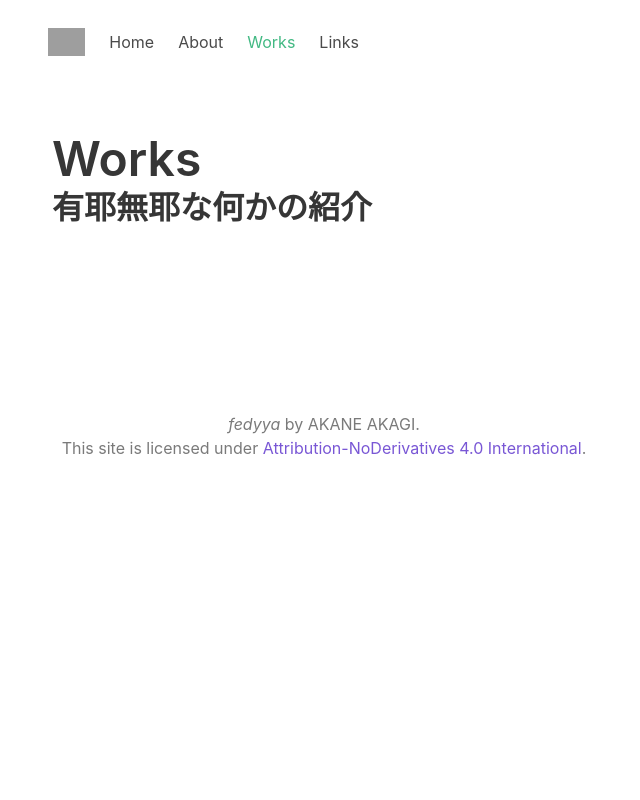
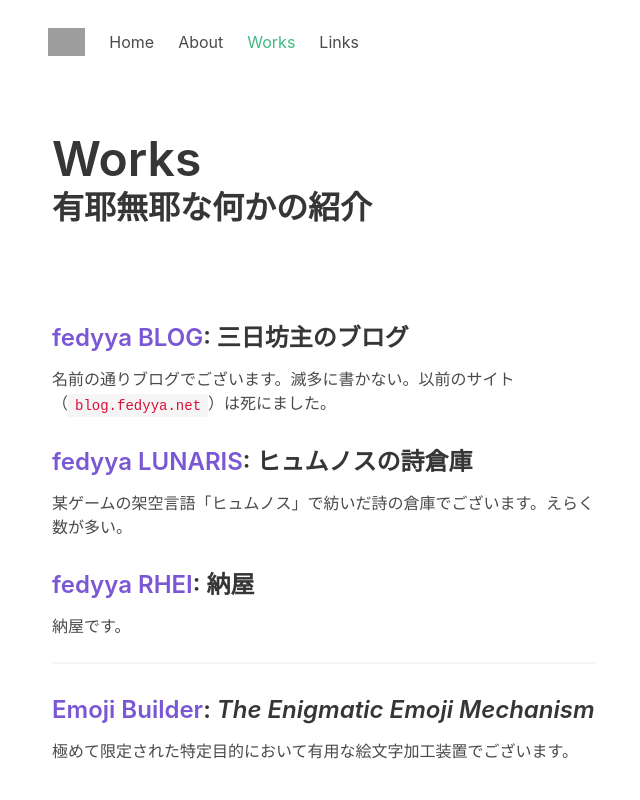
Before and after one commit to akaregi/fedyya2, a Vue app: page /works in a window 1280 px wide. Shown: the top 800 px of the page, without its empty margins (316-956 px from the left). Built offline with nearby package versions, Linux system fonts and the light colour scheme; grey boxes are pictures that could not be loaded.

Commit message:
Added more
Signed-off-by: akaregi <akg.tachibana@gmail.com>

```diff
--- a/src/views/About.vue
+++ b/src/views/About.vue
@@ -7,32 +7,29 @@
       <figcaption class="has-text-grey">The cute icon from <a href="https://twitter.com/Shishamo_4096">@Shishamo_4096</a></figcaption>
     </figure>
 
-    <h3>名前</h3>
+    <h3>お名前は？</h3>
     <p><strong>あかれぎ</strong>。 <i>akaregi</i> とも。こっちのローマ字表記は小文字。</p>
     <p>万が一普通の名前を使う他ない、まさに由々しき事態に遭遇したら「赤城 茜」という名を使う。ローマ字表記で <i>AKANE AKAGI</i> 。こっちのローマ字表記は大文字。</p>
     <p>ほか、ゲームでは <i>AkagiCrafter</i> など別の名前を使うことがある。</p>
 
-    <h3>日々の生活</h3>
-    <p>人間生活に決まっている。</p>
+    <h3>もうちょっと詳しく</h3>
+    <p>三月生まれ、群馬県前橋市出身……そのぐらい？</p>
 
-    <h3>趣味</h3>
-    <p>暇な時間は何かしらゲームをしているか寝ている。ゲームしつつ寝る凶行もしてがす。たまにプログラミングもするが、まあその……趣味で独学の範疇だから……。</p>
+    <h3>趣味はなんぞや</h3>
+    <p>暇な時間は何かしらゲームをしているか寝ている。ゲームしつつ寝る凶行もしてがす。たまにプログラミングもするが、まあその……趣味で独学の範疇だから。</p>
 
-    <h4>やってるゲーム</h4>
-    <ul>
-      <li>Euro Truck Simulator 2</li>
-      <li>Kerbal Space Program</li>
-      <li>各種 Zachtronics ゲー（SHENZHEN I/O, TIS-100, Opus Magnum, MOLEK-SYNTEZ）</li>
-      <li>その他色々</li>
-    </ul>
+    <h3>接触を図りたい</h3>
+    <p>Twitter なら <a href="https://twitter.com/akgmoegi">@akgmoegi</a>、Discord なら「あかれぎ#8089」でお願いします。物理的な接触は、その、個人情報は（あまり）漏らさない主義ですので、ご理解ください……。</p>
 
     <hr>
 
     <h3>結論</h3>
     <blockquote>
       <p>そうか、そうか、つまり君はそんなやつなんだな。</p>
+      <p class="has-text-grey">― ヘルマン・ヘッセ「少年の日の思い出」</p>
     </blockquote>
-    <p class="has-text-grey">― ヘルマン・ヘッセ「少年の日の思い出」</p>
+
+    <p>アーハン率100%になりました？</p>
   </div>
 </template>
 
--- a/src/views/Home.vue
+++ b/src/views/Home.vue
@@ -1,6 +1,14 @@
 <template>
   <div class="home">
     <TitleHero title="Welcome to fedyya" subtitle="(So take me to tommorow)" />
+
+    <h3>Hi</h3>
+    <p>ようこそ。ここはトップページなので、上のメニューからいいようにしてください。About は私についてだし、Works は何か出来上がったやつだし、Links はリンク集なので……説明は不要でしょう。 </p>
+
+    <h3>サイトについて</h3>
+    <p>このサイトを構成するソースコードはすべて <a href="https://github.com/akaregi/fedyya2">GitHub</a> にあります。このサイト（www.fedyya.net）のライセンスは「<a href="https://creativecommons.org/licenses/by-nd/4.0/deed.ja">クリエイティブ・コモンズ 表示 - 改変禁止 4.0 国際</a>」です。ただし、画像やアイコンは然るべき著作者に権利が帰属します。</p>
+
+    <p>サイト名の <i>fedyya</i> はヒュムノスの単語から来ています。「明日」という意味です。素敵でしょ？ </p>
   </div>
 </template>
 
@@ -11,7 +19,7 @@ import TitleHero from '@/components/TitleHero.vue'
 @Component({ components: { TitleHero } })
 export default class Home extends Vue {
   mounted () {
-    document.title = 'Main - fedyya'
+    document.title = 'Home - fedyya'
   }
 }
 </script>
--- a/src/views/Works.vue
+++ b/src/views/Works.vue
@@ -2,6 +2,19 @@
   <div class="works">
     <TitleHero title="Works" subtitle="有耶無耶な何かの紹介" />
 
+    <h3><a href="https://fedyya.wordpress.com">fedyya BLOG</a>: 三日坊主のブログ</h3>
+    <p>名前の通りブログでございます。滅多に書かない。以前のサイト（<code>blog.fedyya.net</code>）は死にました。</p>
+
+    <h3><a href="https://lunaris.fedyya.net">fedyya LUNARIS</a>: ヒュムノスの詩倉庫</h3>
+    <p>某ゲームの架空言語「ヒュムノス」で紡いだ詩の倉庫でございます。えらく数が多い。</p>
+
+    <h3><a href="https://rhei.fedyya.net">fedyya RHEI</a>: 納屋</h3>
+    <p>納屋です。</p>
+
+    <hr>
+
+    <h3><a href="https://emoji.fedyya.net">Emoji Builder</a>: <i>The Enigmatic Emoji Mechanism</i></h3>
+    <p>極めて限定された特定目的において有用な絵文字加工装置でございます。</p>
   </div>
 </template>
 
```
